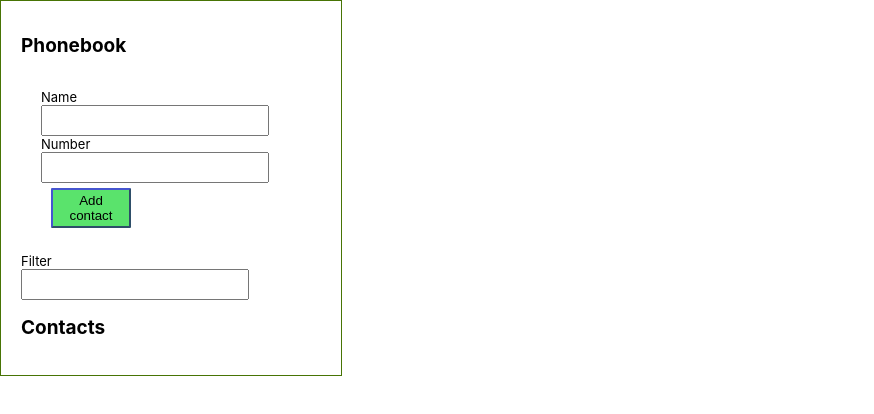
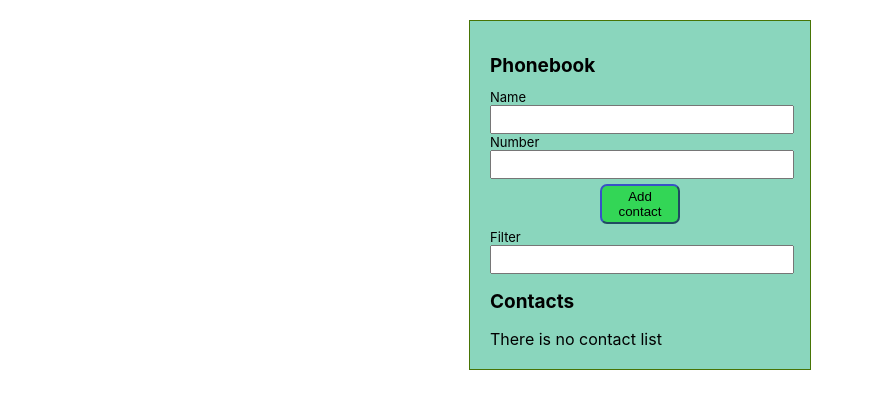
Before and after one commit to Andriy323/goit-react-hw-02-phonebook, a React (Create React App) app: page / in a window 1280 px wide. Shown: the top 414 px of the page, without its empty margins (0-874 px from the left). Built offline with nearby package versions, Linux system fonts and the light colour scheme.

Commit message:
correct style

```diff
--- a/src/components/App.jsx
+++ b/src/components/App.jsx
@@ -19,7 +19,9 @@ export default class App extends React.Component {
   addContact = ({ name, number }) => {
     this.setState(prevState => {
       const { contacts } = prevState;
-      const inAlert = Boolean(contacts.find(e => e.name === name));
+      const inAlert = Boolean(
+        contacts.find(e => e.name.toUpperCase() === name.toUpperCase())
+      );
       console.log(name, number);
       if (inAlert) return alert(`контакт ${name}  існує`);
       const newContact = {
--- a/src/components/App.module.css
+++ b/src/components/App.module.css
@@ -7,4 +7,8 @@
   width: 300px;
   padding: 20px;
   border: 1px solid #477405;
+  background-color: rgb(138, 214, 189);
+  margin-left: auto;
+  margin-right: auto;
+  margin-top: 20px;
 }
--- a/src/components/ContactList/ContactList.jsx
+++ b/src/components/ContactList/ContactList.jsx
@@ -1,6 +1,8 @@
 import PropTypes from 'prop-types';
 import css from '../ContactList/ContactList.module.css';
 const ContactList = ({ filterContact, removeContact }) => {
+  const isName = Boolean(filterContact.length);
+  if (isName) {
     return (
       <ul className={css.list}>
         {filterContact.map(({ name, id, number }) => (
@@ -17,6 +19,9 @@ const ContactList = ({ filterContact, removeContact }) => {
         ))}
       </ul>
     );
+  } else {
+    return <p>There is no contact list</p>;
+  }
 };
 
 export default ContactList;
--- a/src/components/ContactList/ContactList.module.css
+++ b/src/components/ContactList/ContactList.module.css
@@ -2,8 +2,14 @@
   cursor: pointer;
   width: 65px;
   height: 40px;
-  background-color: rgb(214, 32, 32);
+  background-color: rgb(226, 106, 106);
+  border-radius: 5px;
+  border: none;
   font-size: 15px;
+}
+.btnDelete:hover {
+  background-color: rgb(224, 53, 53);
+  color: aliceblue;
 }
 .list {
   list-style: none;
--- a/src/components/Forms/ContactForm.module.css
+++ b/src/components/Forms/ContactForm.module.css
@@ -1,6 +1,5 @@
 .form {
   width: 300px;
-  padding: 20px;
   display: block;
 }
 
@@ -13,16 +12,31 @@ label {
 
 input {
   font-size: 10px;
-  width: 220px;
+  width: 100%;
   height: 25px;
 }
 
+input:active,
+input:focus {
+  outline: 0;
+  outline-offset: 0;
+  border: 2px solid rgb(83, 150, 226);
+}
+
 .btnAdd {
+  display: block;
   margin: 5px 10px;
   background-color: #09d625ab;
   color: rgb(0, 0, 0);
-  border-radius: 1px;
+  border-radius: 7px;
   border-color: #2c0cbbab;
+  cursor: pointer;
   width: 80px;
   height: 40px;
+  margin-left: auto;
+  margin-right: auto;
 }
+.btnAdd:hover {
+  background-color: #142c17ab;
+  color: aliceblue;
+}
--- a/src/index.css
+++ b/src/index.css
@@ -14,7 +14,9 @@ code {
     monospace;
 }
 
-ul {
+ul,
+p,
+input {
   padding: 0;
   margin: 0;
 }
```
Lines whose indentation alone changed are shown as unchanged.
